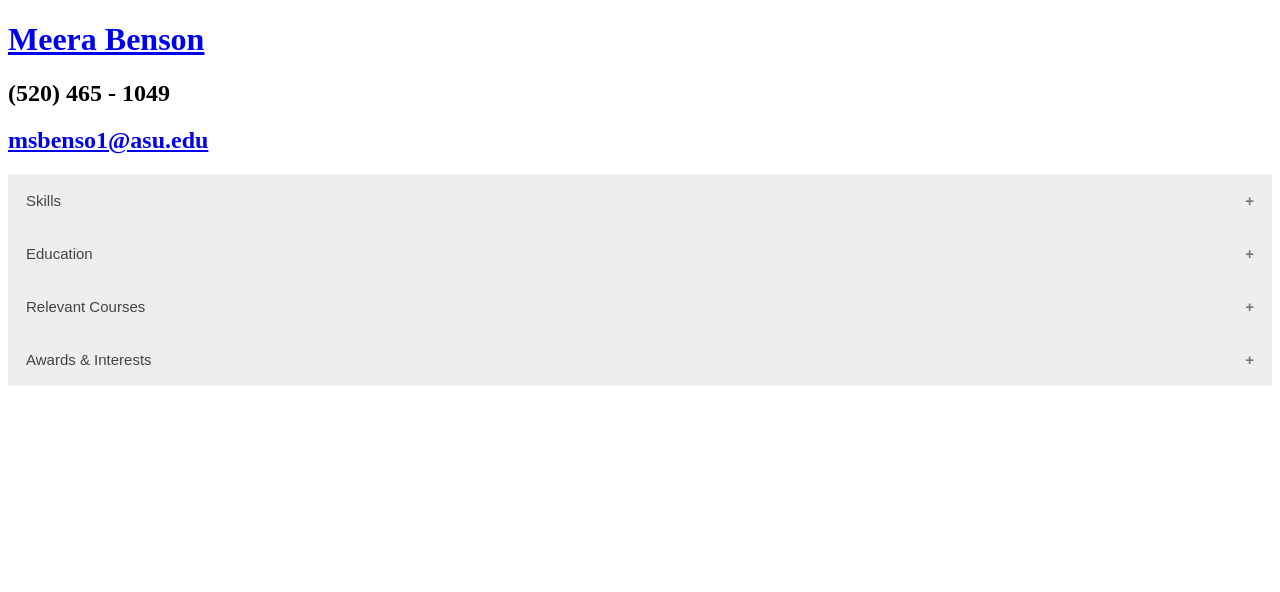
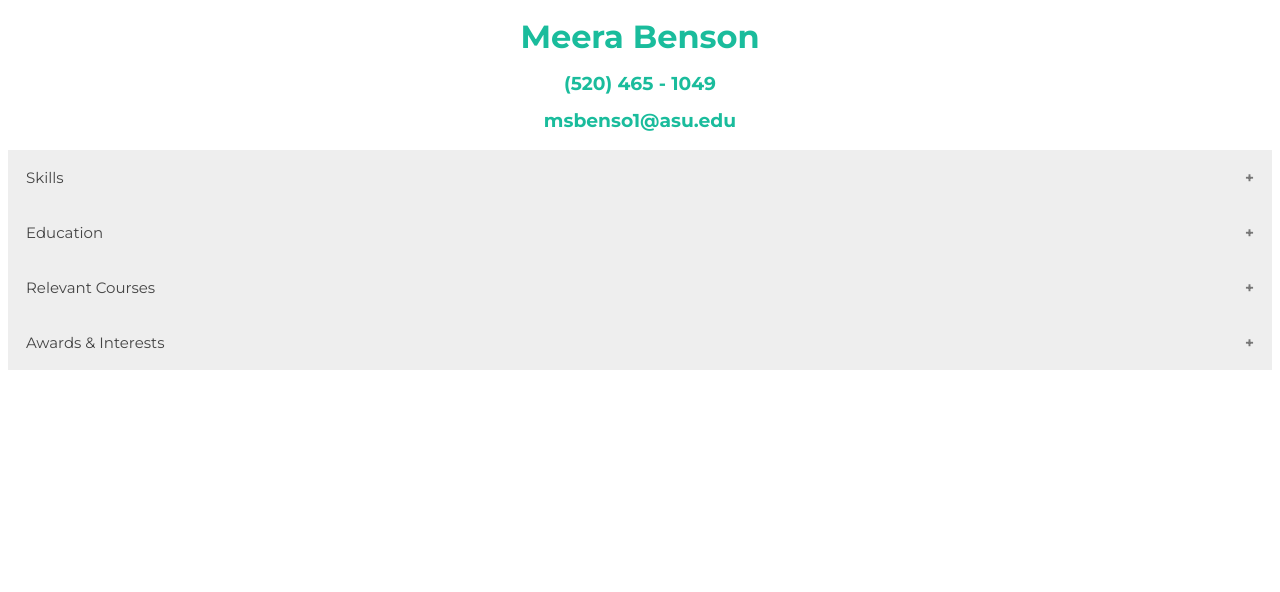
Before and after one commit to meerabenson/AME470, a plain HTML site: page Assignment1/index.html in a window 1280 px wide. Drawn offline with Linux system fonts and the light colour scheme.

Commit message:
final version

```diff
--- a/Assignment1/index.html
+++ b/Assignment1/index.html
@@ -2,6 +2,39 @@
 <html>
 <head>
 <style>
+
+@import url(http://fonts.googleapis.com/css?family=Montserrat:400,700);
+
+div.header {
+    color: #1abc9c;
+    line-height: 1;
+    text-align: center;
+    width: auto;
+}
+
+h2 {
+    color: #716666;
+}
+
+* {
+    font-family: Montserrat;
+}
+
+body {
+    line-height: 2;
+}
+
+ a {
+    text-decoration: none;
+    color: #1abc9c;
+}
+
+a:hover {
+    color: #bebcbc;
+    text-decoration: none;
+    outline: 0;
+}
+
 button.accordion {
     background-color: #eee;
     color: #444;
@@ -12,6 +45,7 @@ button.accordion {
     text-align: left;
     outline: none;
     font-size: 15px;
+    font-family: Montserrat;
     transition: 0.4s;
 }
 
@@ -42,9 +76,11 @@ div.panel {
 </head>
 <body>
 
+<div class="header">
  <h1> <a href="http://www.public.asu.edu/~msbenso1/">Meera Benson</a></h1>
-      <h2> (520) 465 - 1049 </h2>
-      <h2> <a href="mailto:msbenso1@asu.edu">msbenso1@asu.edu</a> </h2>
+ <h3> (520) 465 - 1049 </h3>
+ <h3> <a href="mailto:msbenso1@asu.edu">msbenso1@asu.edu</a> </h3>
+</div>
 
 <button class="accordion">Skills</button>
 <div class="panel">
@@ -58,11 +94,11 @@ div.panel {
 
 <button class="accordion">Education</button>
 <div class="panel">
-  <p>Arizona State University, Barrett Honors College, Tempe AZ</p>
-    <p>President's Award Scholar</p>
-    <p>Major: Computer Science; Minor: Digital Culture</p>
-    <p>GPA: 4.07, Dean's List Fall 2014 - Fall 2016</p>
-    <p>Graduation Date: Spring 2018</p>
+  <p>&nbsp &nbsp Arizona State University, Barrett Honors College, Tempe AZ<br/>
+    &nbsp &nbsp President's Award Scholar<br/>
+    &nbsp &nbsp Major: Computer Science; Minor: Digital Culture<br/>
+    &nbsp &nbsp GPA: 4.07, Dean's List Fall 2014 - Fall 2016<br/>
+    &nbsp &nbsp Graduation Date: Spring 2018<br/></p>
 </div>
 
 <button class="accordion">Relevant Courses</button>
```
Lines whose indentation alone changed are shown as unchanged.
